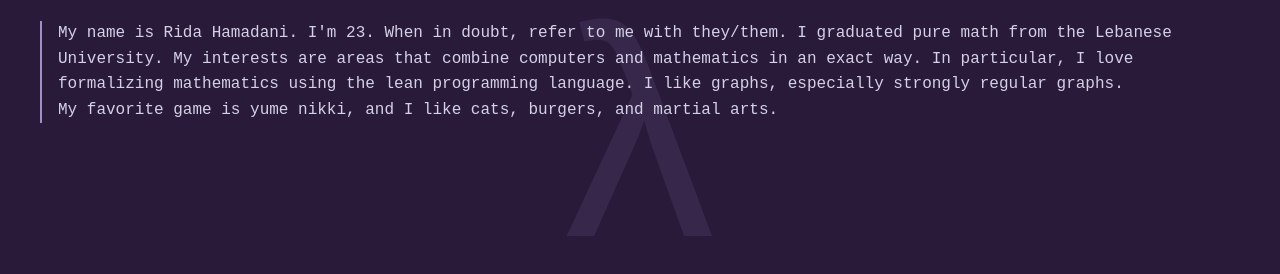
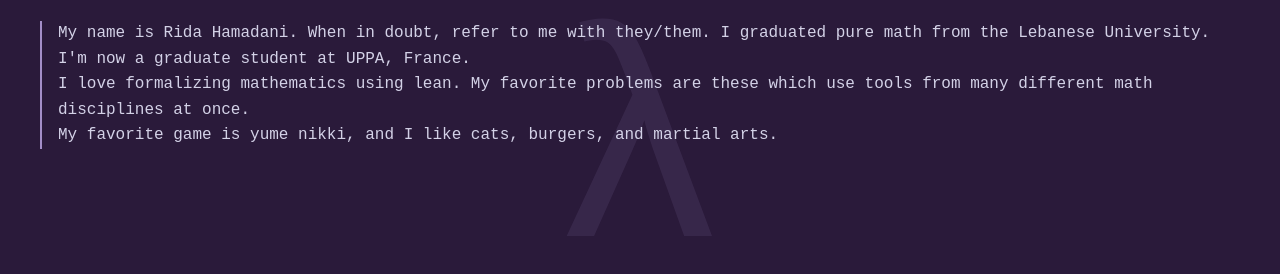
Before and after one commit to Rida-Hamadani/ridahamadani, a plain HTML site: page index.html in a window 1280 px wide. Shown: the part 244-518 px from the top of the page. Drawn offline with nearby package versions, Linux system fonts and the light colour scheme; a script that the page names is missing.

Commit message:
adding that im in france now

```diff
--- a/index.html
+++ b/index.html
@@ -27,8 +27,8 @@
         <h1>Ridactio ad Absurdum</h1>
 
         <p class="lorem">
-            My name is Rida Hamadani. I'm 23. When in doubt, refer to me with they/them. I graduated pure math from the Lebanese University.
-            My interests are areas that combine computers and mathematics in an exact way. In particular, I love formalizing mathematics using the lean programming language. I like graphs, especially strongly regular graphs.
+            My name is Rida Hamadani. When in doubt, refer to me with they/them. I graduated pure math from the Lebanese University. I'm now a graduate student at UPPA, France.
+            <br>I love formalizing mathematics using lean. My favorite problems are these which use tools from many different math disciplines at once.
             <br>My favorite game is yume nikki, and I like cats, burgers, and martial arts.
         </p>
     </div>
```
